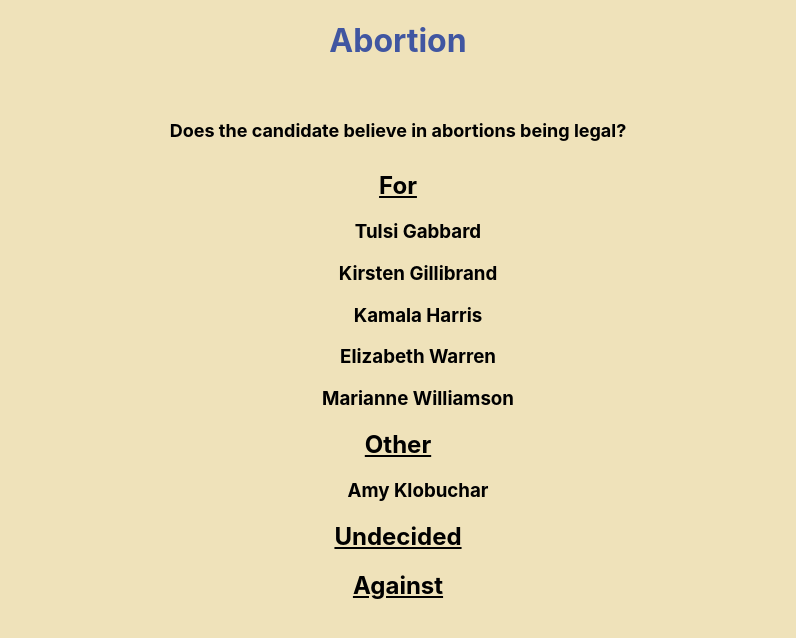
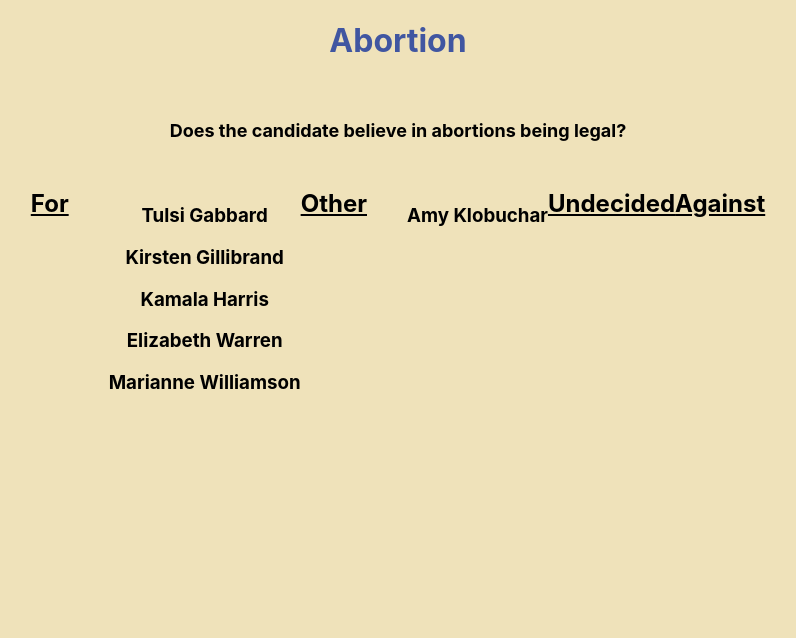
Before and after one commit to jamiemiller8/2020-presidential-candidates, a React (Create React App) app: page /issues/abortion in a window 1280 px wide. Shown: the top 638 px of the page, without its empty margins (242-1038 px from the left). Built offline with nearby package versions, Linux system fonts and the light colour scheme.

Commit message:
need to come back and fix individual issue page later

```diff
--- a/src/Issue/Abortion.css
+++ b/src/Issue/Abortion.css
@@ -1,5 +1,5 @@
 .abortion-categories {
-
+    display: inline-flex;
 }
 
 .sub-head {
```
